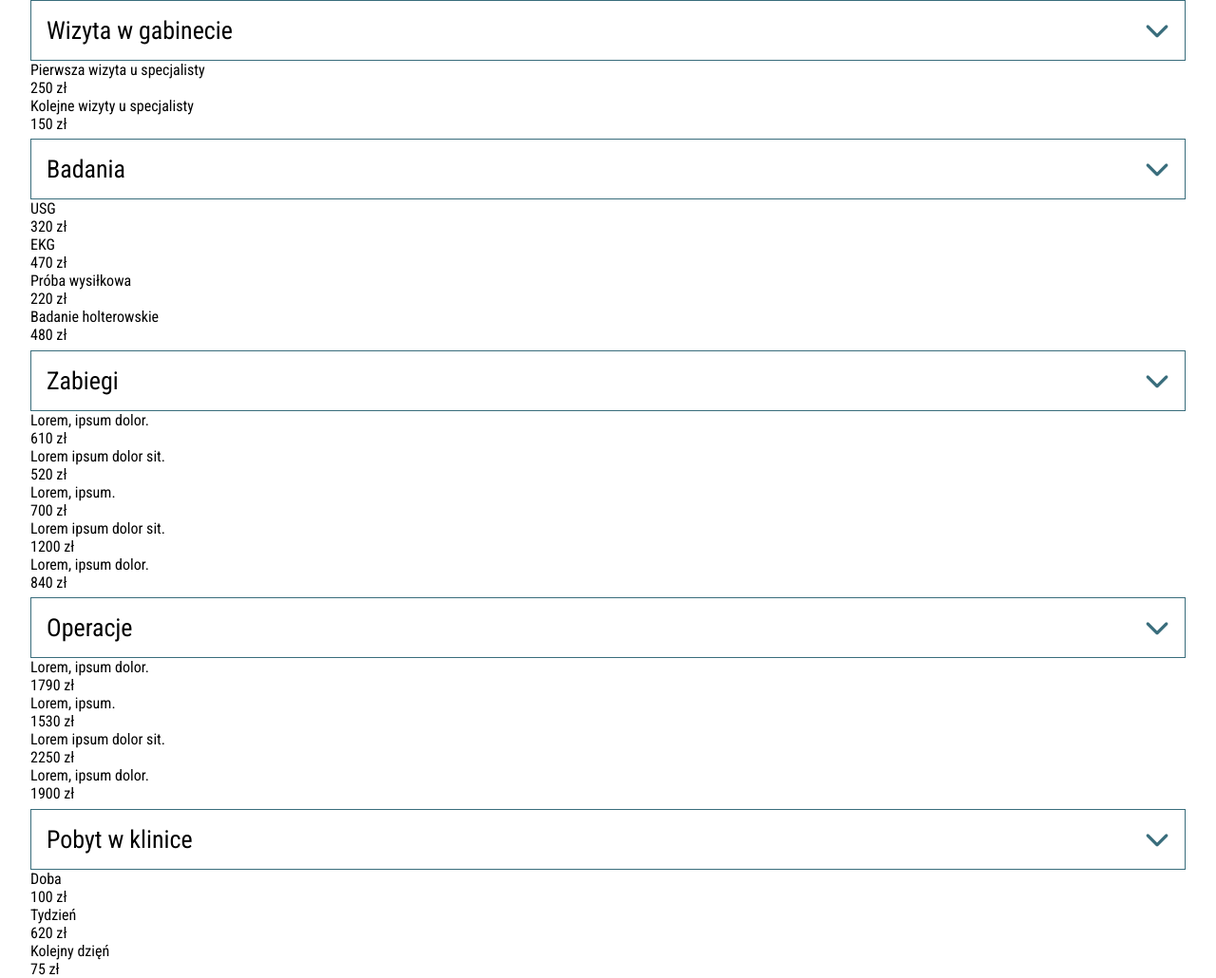
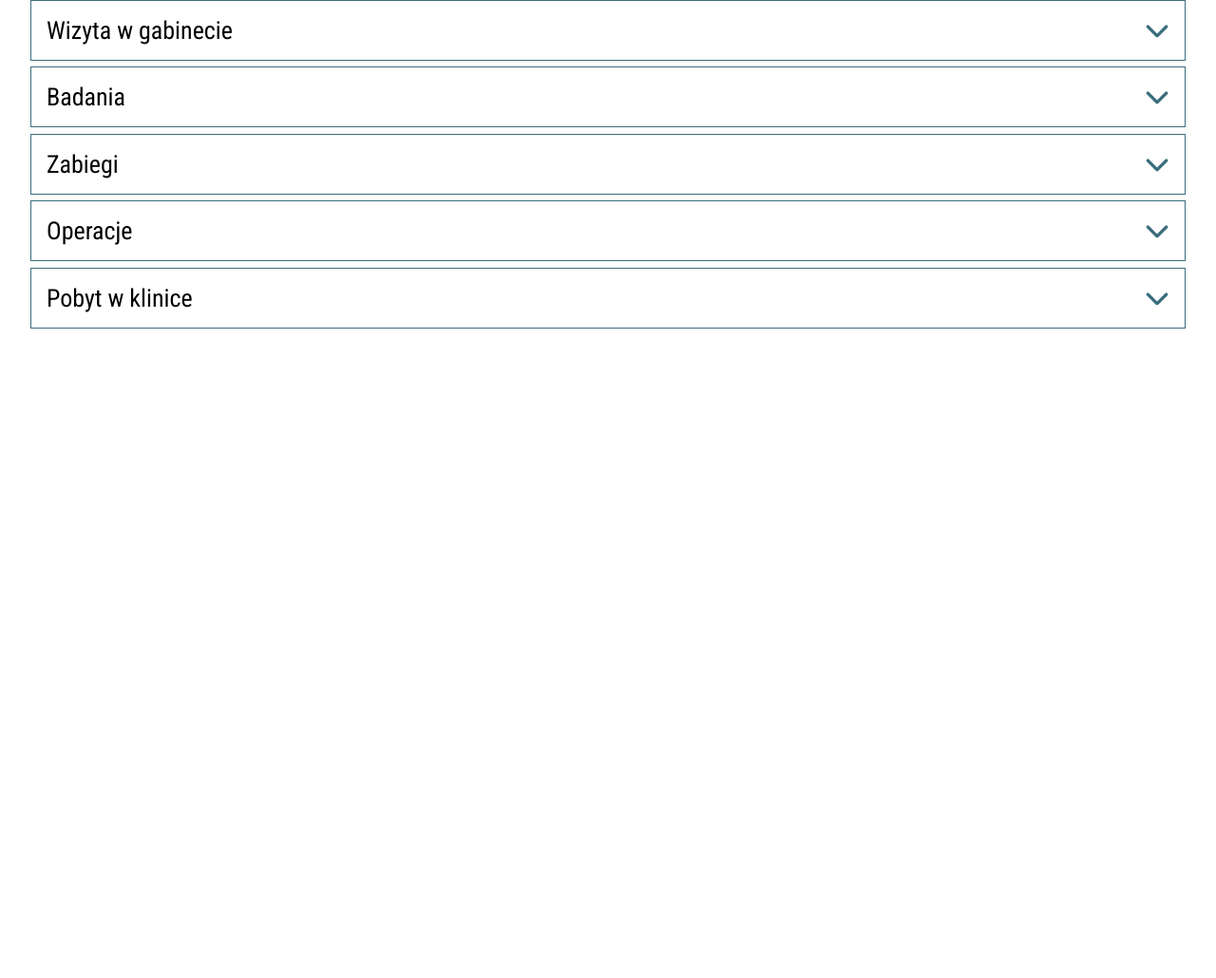
Before and after one commit to Scorpion19702022/clinic, a website: page index.html in a window 1280 px wide. Shown: the part 1840-2870 px from the top of the page at 95% size. After the commit the page ends 2400 px from the top, so only its background shows below. Drawn offline with Linux system fonts and the light colour scheme; a web font is replaced by a local one.

Commit message:
added styles for accordion

```diff
--- a/index.html
+++ b/index.html
@@ -130,12 +130,12 @@
                     </div>
                     <div class="accordioninfo">
                         <div class="accordioninfo__offer">
-                            <p class="accordion__info--text">Pierwsza wizyta u specjalisty</p>
-                            <p class="accordion__info--price">250 zł</p>
+                            <p class="accordioninfo__offer--text">Pierwsza wizyta u specjalisty</p>
+                            <p class="accordioninfo__offer--price">250 zł</p>
                         </div>
                         <div class="accordioninfo__offer">
-                            <p class="accordion__info--text">Kolejne wizyty u specjalisty</p>
-                            <p class="accordion__info--price">150 zł</p>
+                            <p class="accordioninfo__offer--text">Kolejne wizyty u specjalisty</p>
+                            <p class="accordioninfo__offer--price">150 zł</p>
                         </div>
                     </div>
                 </div>
@@ -147,20 +147,20 @@
                     </div>
                     <div class="accordioninfo">
                         <div class="accordioninfo__offer">
-                            <p class="accordion__info--text">USG</p>
-                            <p class="accordion__info--price">320 zł</p>
+                            <p class="accordioninfo__offer--text">USG</p>
+                            <p class="accordioninfo__offer--price">320 zł</p>
                         </div>
                         <div class="accordioninfo__offer">
-                            <p class="accordion__info--text">EKG</p>
-                            <p class="accordion__info--price">470 zł</p>
+                            <p class="accordioninfo__offer--textt">EKG</p>
+                            <p class="accordioninfo__offer--price">470 zł</p>
                         </div>
                         <div class="accordioninfo__offer">
-                            <p class="accordion__info--text">Próba wysiłkowa</p>
-                            <p class="accordion__info--price">220 zł</p>
+                            <p class="accordioninfo__offer--text">Próba wysiłkowa</p>
+                            <p class="accordioninfo__offer--price">220 zł</p>
                         </div>
                         <div class="accordioninfo__offer">
-                            <p class="accordion__info--text">Badanie holterowskie</p>
-                            <p class="accordion__info--price">480 zł</p>
+                            <p class="accordioninfo__offer--text">Badanie holterowskie</p>
+                            <p class="accordioninfo__offer--price">480 zł</p>
                         </div>
                     </div>
                 </div>
@@ -172,24 +172,24 @@
                     </div>
                     <div class="accordioninfo">
                         <div class="accordioninfo__offer">
-                            <p class="accordion__info--text">Lorem, ipsum dolor.</p>
-                            <p class="accordion__info--price">610 zł</p>
+                            <p class="accordioninfo__offer--text">Lorem, ipsum dolor.</p>
+                            <p class="accordioninfo__offer--price">610 zł</p>
                         </div>
                         <div class="accordioninfo__offer">
-                            <p class="accordion__info--text">Lorem ipsum dolor sit.</p>
-                            <p class="accordion__info--price">520 zł</p>
+                            <p class="accordioninfo__offer--text">Lorem ipsum dolor sit.</p>
+                            <p class="accordioninfo__offer--price">520 zł</p>
                         </div>
                         <div class="accordioninfo__offer">
-                            <p class="accordion__info--text">Lorem, ipsum.</p>
-                            <p class="accordion__info--price">700 zł</p>
+                            <p class="accordioninfo__offer--text">Lorem, ipsum.</p>
+                            <p class="accordioninfo__offer--price">700 zł</p>
                         </div>
                         <div class="accordioninfo__offer">
-                            <p class="accordion__info--text">Lorem ipsum dolor sit.</p>
-                            <p class="accordion__info--price">1200 zł</p>
+                            <p class="accordioninfo__offer--text">Lorem ipsum dolor sit.</p>
+                            <p class="accordioninfo__offer--price">1200 zł</p>
                         </div>
                         <div class="accordioninfo__offer">
-                            <p class="accordion__info--text">Lorem, ipsum dolor.</p>
-                            <p class="accordion__info--price">840 zł</p>
+                            <p class="accordioninfo__offer--text">Lorem, ipsum dolor.</p>
+                            <p class="accordioninfo__offer--price">840 zł</p>
                         </div>
                     </div>
                 </div>
@@ -201,20 +201,20 @@
                     </div>
                     <div class="accordioninfo">
                         <div class="accordioninfo__offer">
-                            <p class="accordion__info--text">Lorem, ipsum dolor.</p>
-                            <p class="accordion__info--price">1790 zł</p>
+                            <p class="accordioninfo__offer--text">Lorem, ipsum dolor.</p>
+                            <p class="accordioninfo__offer--price">1790 zł</p>
                         </div>
                         <div class="accordioninfo__offer">
-                            <p class="accordion__info--text">Lorem, ipsum.</p>
-                            <p class="accordion__info--price">1530 zł</p>
+                            <p class="accordioninfo__offer--text">Lorem, ipsum.</p>
+                            <p class="accordioninfo__offer--price">1530 zł</p>
                         </div>
                         <div class="accordioninfo__offer">
-                            <p class="accordion__info--text">Lorem ipsum dolor sit.</p>
-                            <p class="accordion__info--price">2250 zł</p>
+                            <p class="accordioninfo__offer--text">Lorem ipsum dolor sit.</p>
+                            <p class="accordioninfo__offer--price">2250 zł</p>
                         </div>
                         <div class="accordioninfo__offer">
-                            <p class="accordion__info--text">Lorem, ipsum dolor.</p>
-                            <p class="accordion__info--price">1900 zł</p>
+                            <p class="accordioninfo__offer--text">Lorem, ipsum dolor.</p>
+                            <p class="accordioninfo__offer--price">1900 zł</p>
                         </div>
                     </div>
                 </div>
@@ -226,16 +226,16 @@
                     </div>
                     <div class="accordioninfo">
                         <div class="accordioninfo__offer">
-                            <p class="accordion__info--text">Doba</p>
-                            <p class="accordion__info--price">100 zł</p>
+                            <p class="accordioninfo__offer--text">Doba</p>
+                            <p class="accordioninfo__offer--price">100 zł</p>
                         </div>
                         <div class="accordioninfo__offer">
-                            <p class="accordion__info--text">Tydzień</p>
-                            <p class="accordion__info--price">620 zł</p>
+                            <p class="accordioninfo__offer--text">Tydzień</p>
+                            <p class="accordioninfo__offer--price">620 zł</p>
                         </div>
                         <div class="accordioninfo__offer">
-                            <p class="accordion__info--text">Kolejny dzięń</p>
-                            <p class="accordion__info--price">75 zł</p>
+                            <p class="accordioninfo__offer--text">Kolejny dzięń</p>
+                            <p class="accordioninfo__offer--price">75 zł</p>
                         </div>
                     </div>
                 </div>
--- a/sass/style.scss
+++ b/sass/style.scss
@@ -395,6 +395,23 @@ nav {
 					color: var(--color-white);
 				}
 			}
+			.accordioninfo {
+				display: none;
+				margin: 0.4em 0em 1em 0em;
+				&__offer {
+					display: flex;
+					justify-content: space-between;
+					padding: 0.1em 0;
+					border-bottom: 0.1em dotted var(--color-darkone);
+					&--price {
+						color: var(--color-mediumone);
+						font-weight: bold;
+					}
+				}
+			}
+			.actioninfo {
+				display: block;
+			}
 		}
 	}
 }
```
Also changed, not shown: css/style.css, 1 other file.
